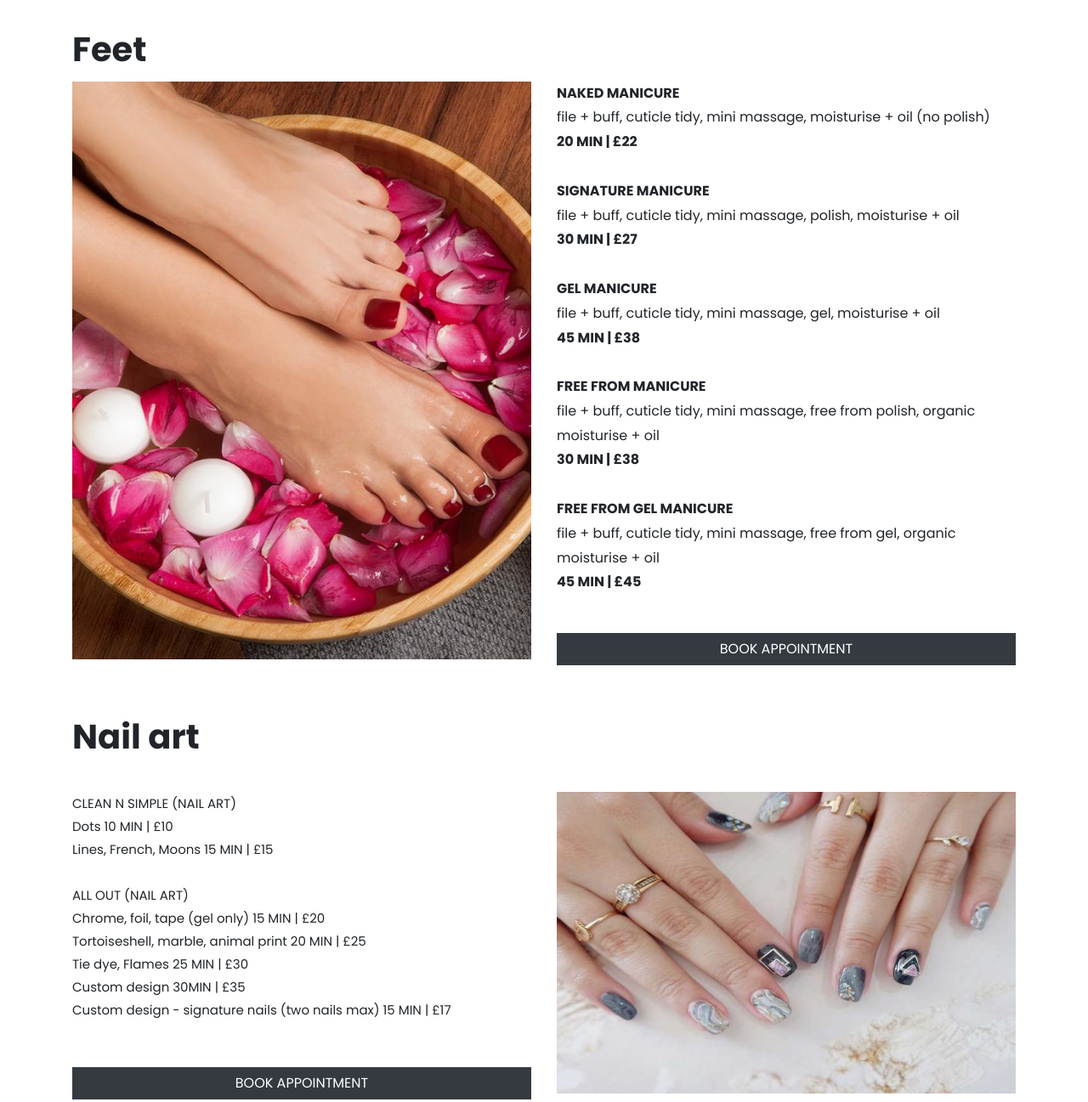
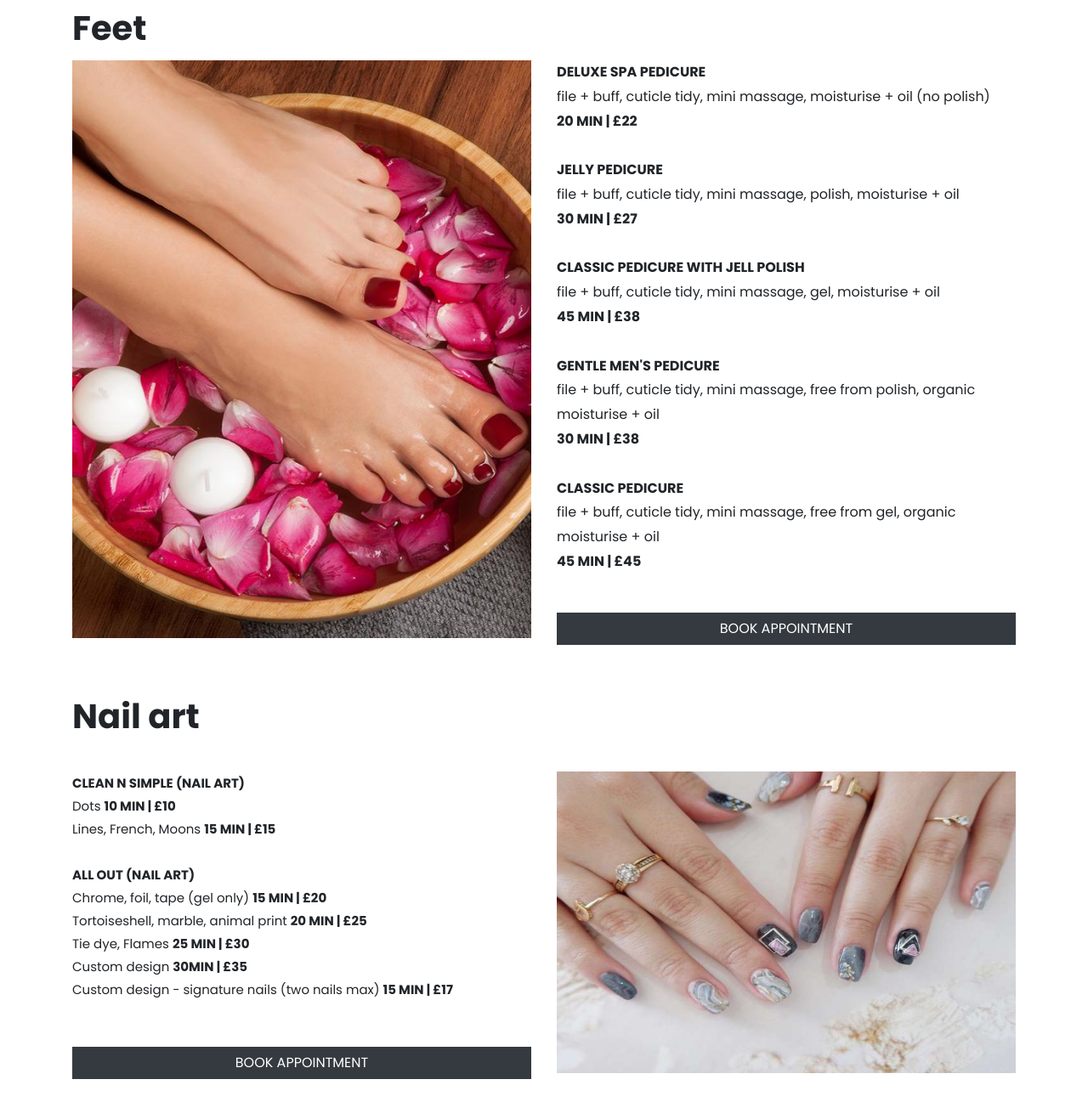
Before and after one commit to greygrey2804/SpaWebsite1.github.io, a plain HTML site: page page1.html in a window 1280 px wide. Shown: the part 1698-2995 px from the top of the page at 85% size. Drawn offline with nearby package versions, Linux system fonts and the light colour scheme; a web font is replaced by a local one.

Commit message:
Add files via upload

```diff
--- a/page1.html
+++ b/page1.html
@@ -76,7 +76,7 @@
                     <a class="font-weight-bold"> GEL MANICURE </a><br>
                     file + buff, cuticle tidy, mini massage, gel, moisturise + oil<br>
                     <b>45 MIN | £38</b><br><br>
-                    <br>
+
                     <a class="font-weight-bold">FREE FROM MANICURE</a> <br>
                     file + buff, cuticle tidy, mini massage, free from polish, organic moisturise + oil<br>
                     <b>30 MIN | £38</b><br><br>
@@ -89,7 +89,7 @@
                 <button type="button" class="btn btn-dark btn-block">BOOK APPOINTMENT</button>
             </div>
             <div class="col">
-                <img src="images/hand.jpg" width="100%" height="710px">
+                <img src="images/hand.jpg" width="100%" height="690px">
             </div>
         </div>
         <br><br><br>
@@ -100,23 +100,23 @@
             </div>
             <div class="col">
                 <p style="font-size: 16px;">
-                    <a class="font-weight-bold">NAKED MANICURE </a><br>
+                    <a class="font-weight-bold">DELUXE SPA PEDICURE </a><br>
                     file + buff, cuticle tidy, mini massage, moisturise + oil (no polish)<br>
                     <b>20 MIN | £22</b><br><br>
 
-                    <a class="font-weight-bold">SIGNATURE MANICURE </a> <br>
+                    <a class="font-weight-bold">JELLY PEDICURE </a> <br>
                     file + buff, cuticle tidy, mini massage, polish, moisturise + oil<br>
                     <b>30 MIN | £27</b><br><br>
 
-                    <a class="font-weight-bold"> GEL MANICURE </a><br>
+                    <a class="font-weight-bold">CLASSIC PEDICURE WITH JELL POLISH </a><br>
                     file + buff, cuticle tidy, mini massage, gel, moisturise + oil<br>
                     <b>45 MIN | £38</b><br><br>
 
-                    <a class="font-weight-bold">FREE FROM MANICURE</a> <br>
+                    <a class="font-weight-bold">GENTLE MEN'S PEDICURE</a> <br>
                     file + buff, cuticle tidy, mini massage, free from polish, organic moisturise + oil<br>
                     <b>30 MIN | £38</b><br><br>
 
-                    <a class="font-weight-bold">FREE FROM GEL MANICURE </a><br>
+                    <a class="font-weight-bold">CLASSIC PEDICURE </a><br>
                     file + buff, cuticle tidy, mini massage, free from gel, organic moisturise + oil<br>
                     <b>45 MIN | £45</b><br><br>
                 </p>
@@ -129,16 +129,16 @@
         <br>
         <div class="row">
             <div class="col">
-                CLEAN N SIMPLE (NAIL ART) <br>
-                Dots 10 MIN | £10 <br>
-                Lines, French, Moons 15 MIN | £15 <br> <br>
+                <b>CLEAN N SIMPLE (NAIL ART)</b> <br>
+                Dots <b>10 MIN | £10</b><br>
+                Lines, French, Moons <b>15 MIN | £15</b> <br> <br>
 
-                ALL OUT (NAIL ART)<br>
-                Chrome, foil, tape (gel only) 15 MIN | £20<br>
-                Tortoiseshell, marble, animal print 20 MIN | £25<br>
-                Tie dye, Flames 25 MIN | £30<br>
-                Custom design 30MIN | £35<br>
-                Custom design - signature nails (two nails max) 15 MIN | £17
+                <b>ALL OUT (NAIL ART)</b><br>
+                Chrome, foil, tape (gel only) <b>15 MIN | £20</b><br>
+                Tortoiseshell, marble, animal print <b>20 MIN | £25</b><br>
+                Tie dye, Flames <b>25 MIN | £30</b><br>
+                Custom design <b>30MIN | £35</b><br>
+                Custom design - signature nails (two nails max) <b>15 MIN | £17</b>
                 <br> <br> <br>
                 <button type="button" class="btn btn-dark btn-block">BOOK APPOINTMENT</button>
             </div>
@@ -233,14 +233,14 @@
                     <br>
                     <br>
                     <ul class="ftco-footer-social p-0">
-                        <li class="ftco-animate"><a href="https://twitter.com/" data-toggle="tooltip" data-placement="top"
-                                title="Twitter"><span class="ion-logo-twitter"></span></a></li>
-                        <li class="ftco-animate"><a href="https://www.facebook.com/" data-toggle="tooltip" data-placement="top"
-                                title="Facebook"><span class="ion-logo-facebook"></span></a></li>
-                        <li class="ftco-animate"><a href="https://www.instagram.com/" data-toggle="tooltip" data-placement="top"
-                                title="Instagram"><span class="ion-logo-instagram"></span></a></li>
-                        <li class="ftco-animate"><a href="https://www.youtube.com/" data-toggle="tooltip" data-placement="top"
-                                title="Instagram"><span class="ion-logo-youtube"></span></a></li>
+                        <li class="ftco-animate"><a href="https://twitter.com/" data-toggle="tooltip"
+                                data-placement="top" title="Twitter"><span class="ion-logo-twitter"></span></a></li>
+                        <li class="ftco-animate"><a href="https://www.facebook.com/" data-toggle="tooltip"
+                                data-placement="top" title="Facebook"><span class="ion-logo-facebook"></span></a></li>
+                        <li class="ftco-animate"><a href="https://www.instagram.com/" data-toggle="tooltip"
+                                data-placement="top" title="Instagram"><span class="ion-logo-instagram"></span></a></li>
+                        <li class="ftco-animate"><a href="https://www.youtube.com/" data-toggle="tooltip"
+                                data-placement="top" title="Instagram"><span class="ion-logo-youtube"></span></a></li>
                     </ul>
                 </div>
             </div>
```
Also changed, not shown: page2.html (+21 -26 lines).
